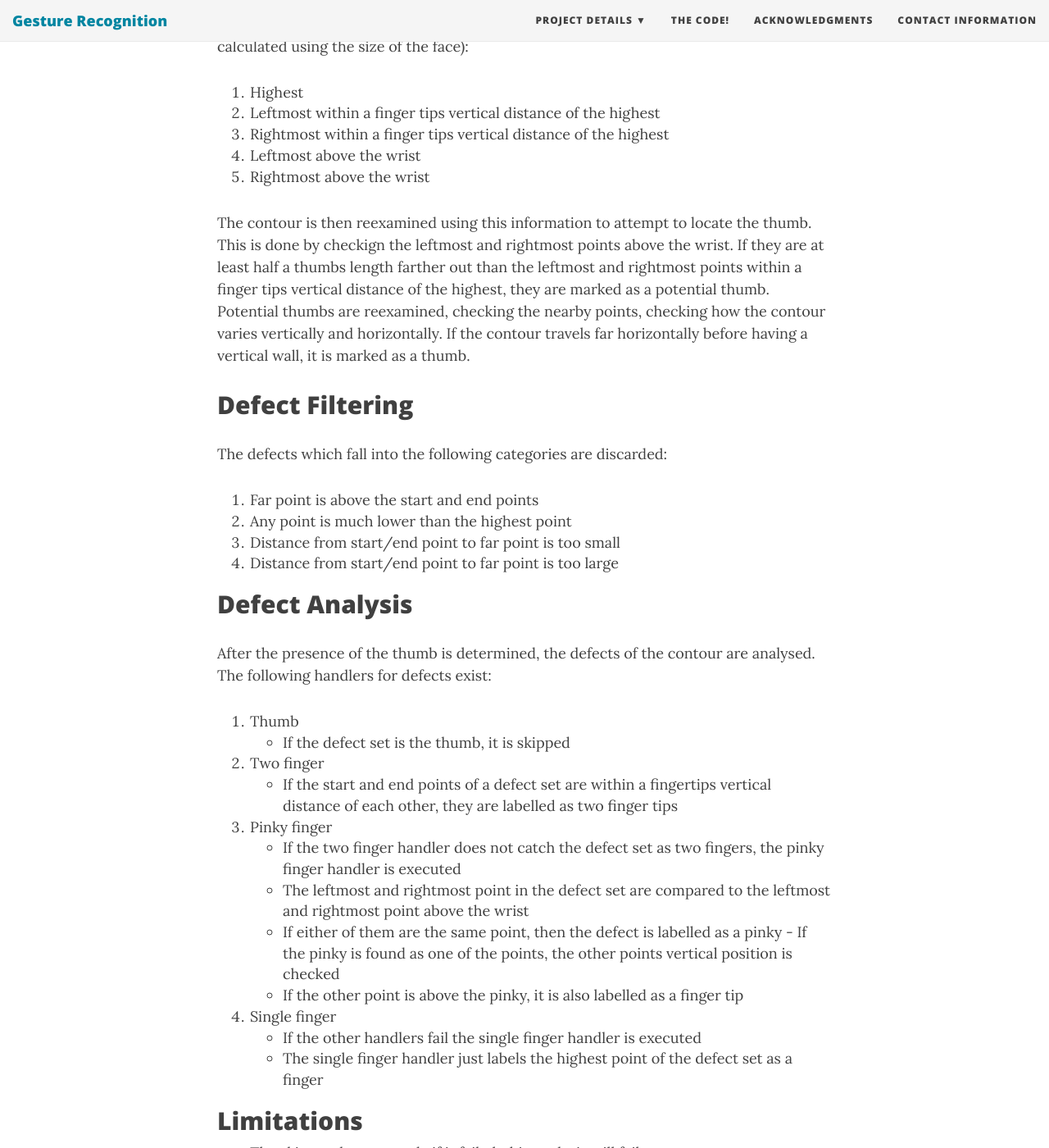
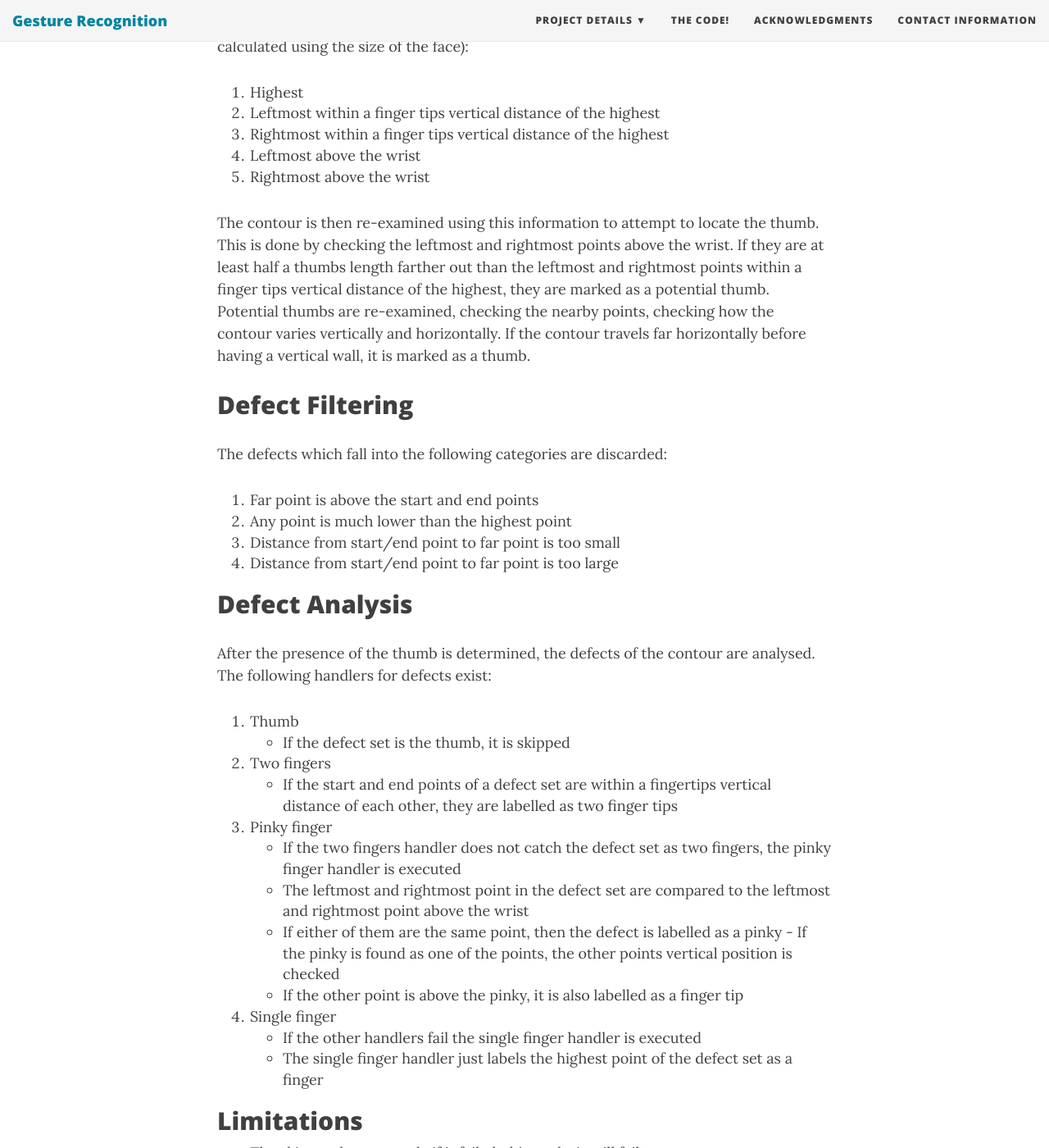
Before and after one commit to bautolp/gesture_recognition, a Jekyll site: the page built from _posts/2018-08-02-gesture-recognition.md, in a window 1280 px wide and 1400 px high, scrolled down 680 px. Shown: the whole window at 82% size. Built offline with Jekyll 4.4.1, drawn with Linux system fonts in a browser that asks for light colours; nearby versions of some CDN libraries.

Commit message:
Typos and grammar of website
Fixed typos and gammar

```diff
--- a/_posts/2018-08-02-gesture-recognition.md
+++ b/_posts/2018-08-02-gesture-recognition.md
@@ -20,8 +20,8 @@ The following points on the contour are determined (note relative measurements a
 4. Leftmost above the wrist
 5. Rightmost above the wrist
 
-The contour is then reexamined using this information to attempt to locate the thumb. This is done by checkign the leftmost and rightmost points above the wrist. If they are at least half a thumbs length farther out than the leftmost and rightmost points within a finger tips vertical distance of the highest, they are marked as a potential thumb.
-Potential thumbs are reexamined, checking the nearby points, checking how the contour varies vertically and horizontally. If the contour travels far horizontally before having a vertical wall, it is marked as a thumb.
+The contour is then re-examined using this information to attempt to locate the thumb. This is done by checking the leftmost and rightmost points above the wrist. If they are at least half a thumbs length farther out than the leftmost and rightmost points within a finger tips vertical distance of the highest, they are marked as a potential thumb.
+Potential thumbs are re-examined, checking the nearby points, checking how the contour varies vertically and horizontally. If the contour travels far horizontally before having a vertical wall, it is marked as a thumb.
 
 ## Defect Filtering
 The defects which fall into the following categories are discarded:
@@ -35,10 +35,10 @@ After the presence of the thumb is determined, the defects of the contour are an
 The following handlers for defects exist:
 1. Thumb
 - If the defect set is the thumb, it is skipped
-2. Two finger
+2. Two fingers
 - If the start and end points of a defect set are within a fingertips vertical distance of each other, they are labelled as two finger tips
 3. Pinky finger
-- If the two finger handler does not catch the defect set as two fingers, the pinky finger handler is executed
+- If the two fingers handler does not catch the defect set as two fingers, the pinky finger handler is executed
 - The leftmost and rightmost point in the defect set are compared to the leftmost and rightmost point above the wrist
     - If either of them are the same point, then the defect is labelled as a pinky
 - If the pinky is found as one of the points, the other points vertical position is checked
```
Also changed, not shown: _posts/2018-08-01-tracking.md (+1 -1 lines), _posts/2018-08-03-skin-detection.md (+1 -1 lines), _posts/2018-08-04-usage.md (+1 -1 lines), _posts/2018-08-05-overview.md (+2 -2 lines), code.md (+1 -1 lines).
